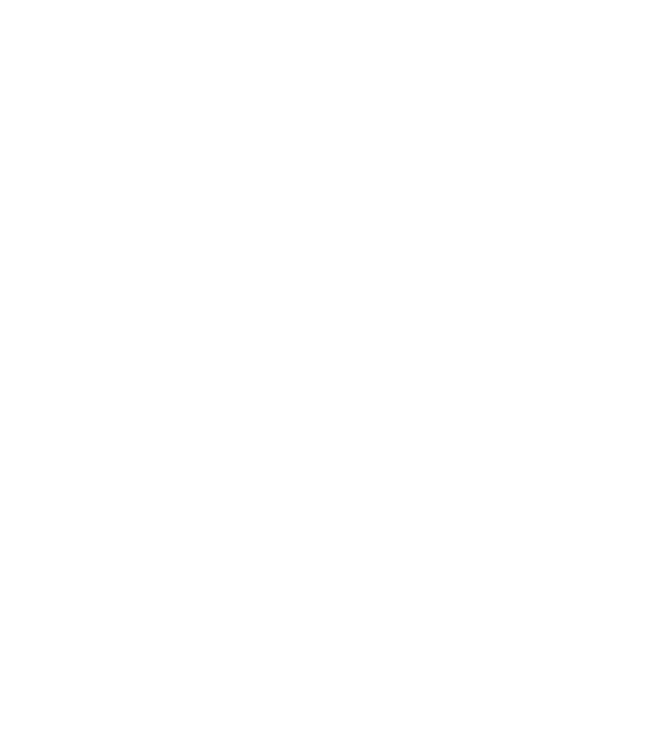
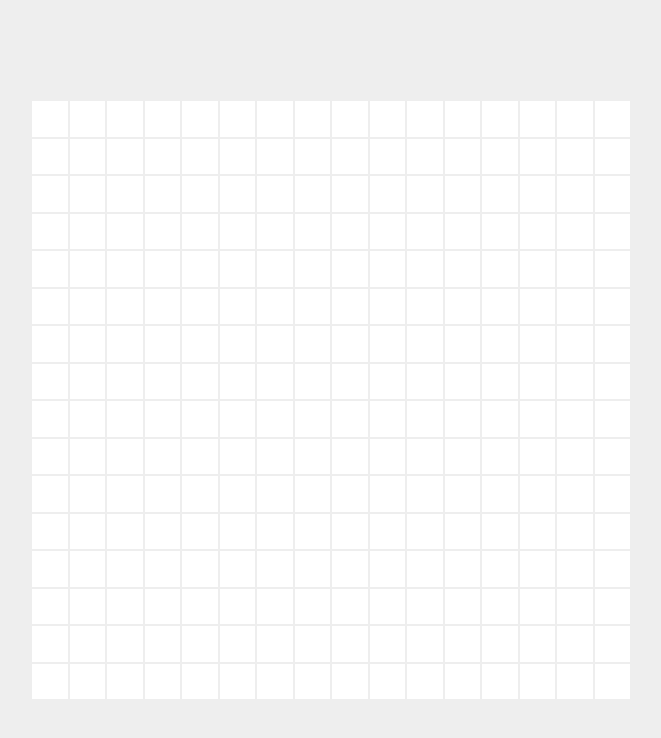
Before and after one commit to yousef8/Etch-a-Sketch, a plain HTML site: page index.html in a window 1280 px wide. Shown: the whole page, without its empty margins (309-970 px from the left). Drawn offline with Linux system fonts and the light colour scheme.

Commit message:
Add CSS to style the grid
Made some modifications to the HTML structure plus minor edit to
makeGrid() function.

```diff
--- a/app.js
+++ b/app.js
@@ -1,5 +1,6 @@
 // Make a 16x16 Grid
 function makeGrid() {
+  const container = document.querySelector(".container");
   const gridContainer = document.createElement("div");
   gridContainer.classList.add("grid-container");
 
@@ -12,7 +13,7 @@ function makeGrid() {
     }
   }
 
-  document.body.appendChild(gridContainer);
+  container.appendChild(gridContainer);
 }
 
 makeGrid();
--- a/index.html
+++ b/index.html
@@ -8,6 +8,7 @@
     <title>Etch a Sketch</title>
   </head>
   <body>
+    <div class="container"></div>
     <script src="./app.js"></script>
   </body>
 </html>
--- a/styles.css
+++ b/styles.css
@@ -0,0 +1,32 @@
+/* =============Default Configrations============ */
+*,
+*::before,
+*::after {
+  box-sizing: border-box;
+  margin: 0px;
+  padding: 0px;
+}
+
+/* =============Big Container================== */
+.container {
+  height: 100vh;
+  background-color: #eee;
+  display: flex;
+  justify-content: center;
+  align-items: center;
+}
+
+/* ====================Grid==================== */
+.grid-container {
+  background-color: white;
+  display: grid;
+  width: 600px;
+  height: 600px;
+  max-height: 100%;
+  grid-template-columns: repeat(16, 1fr);
+  grid-template-rows: repeat(16, 1fr);
+}
+
+.grid-container div {
+  border: 0.5px solid #eee;
+}
```
